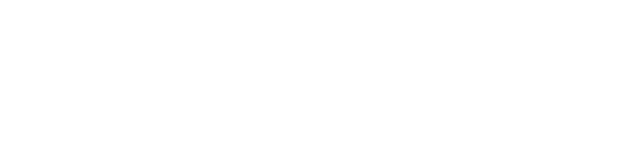
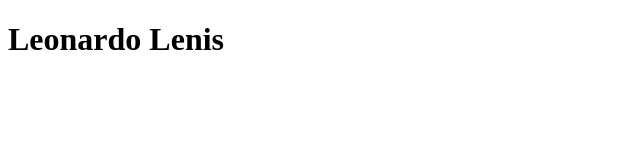
Before and after one commit to jjosegallegocesde/ramasmanana, a plain HTML site: page index.html in a window 1280 px wide. Shown: the whole page, without its empty margins (0-640 px from the left). Drawn offline with Linux system fonts and the light colour scheme.

Commit message:
Se crea nombre

```diff
--- a/index.html
+++ b/index.html
@@ -7,6 +7,6 @@
     <title>Document</title>
 </head>
 <body>
-
+    <h1>Leonardo Lenis</h1>
 </body>
 </html>
```
